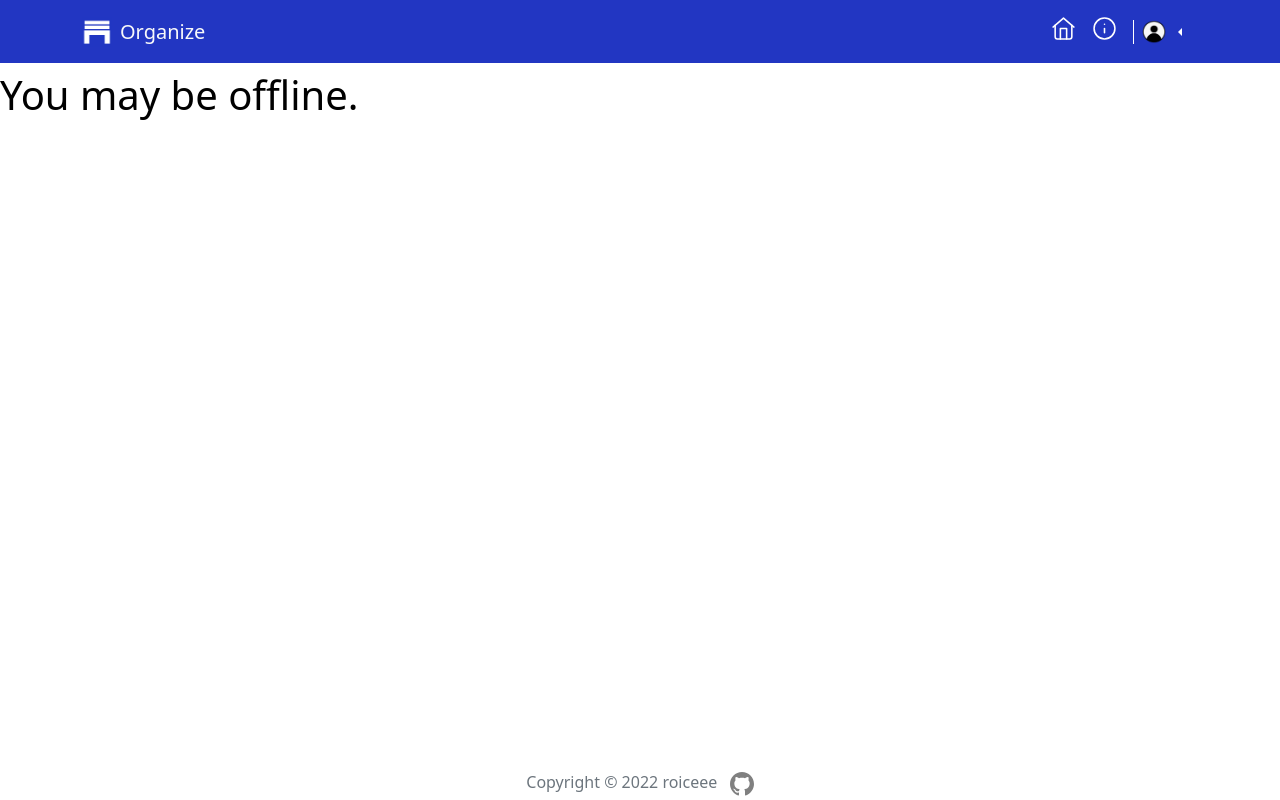
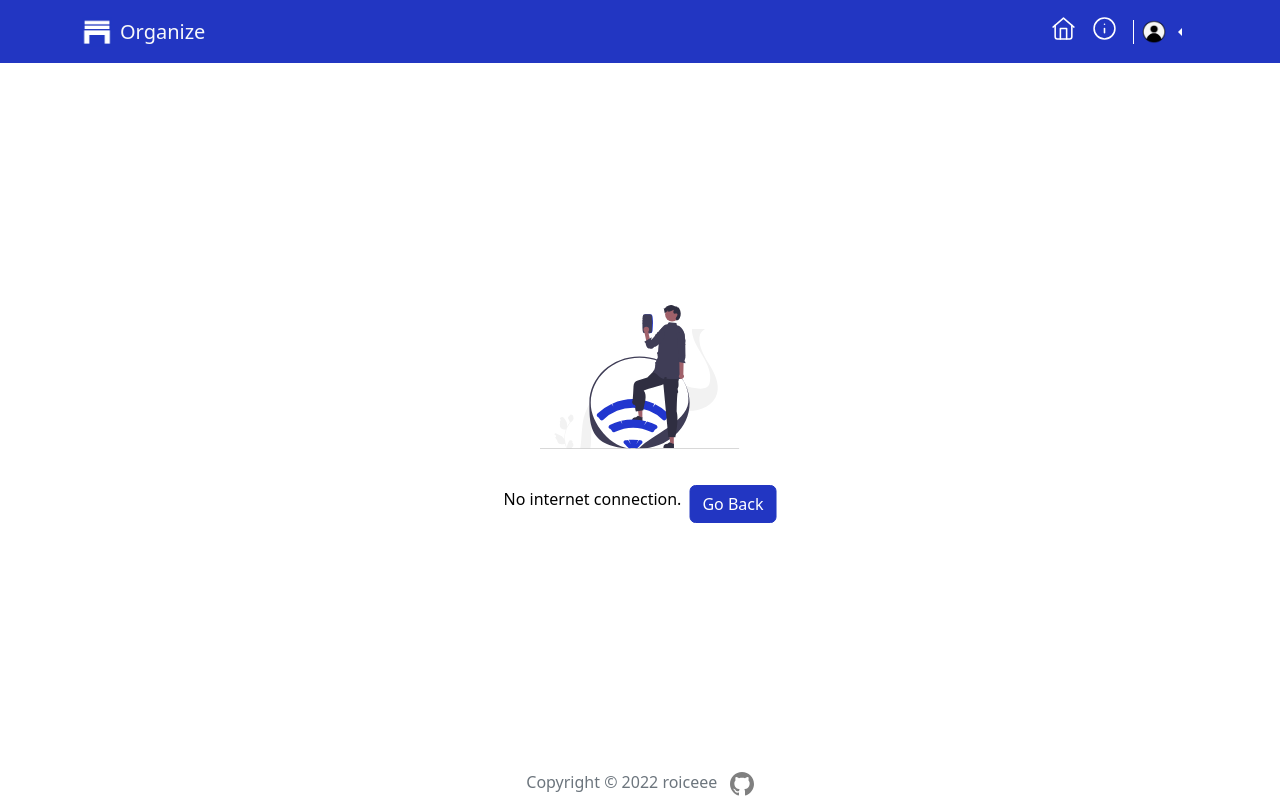
Before and after one commit to roiceee/organize, a Next.js app: page /fallback in a window 1280 px wide. Built offline with nearby package versions, Linux system fonts and the light colour scheme; no server answers.

Commit message:
add router back functionality on fallback page

```diff
--- a/pages/fallback.tsx
+++ b/pages/fallback.tsx
@@ -1,12 +1,32 @@
+import Image from "next/image";
+import { useCallback } from "react";
+import Container from "react-bootstrap/Container";
 import HeadWrapper from "../src/components/head-wrapper";
+import Button from "react-bootstrap/Button";
+import { useRouter } from "next/router";
+import image from "../src/images/no-signal.svg";
 
 function Fallback() {
-    return (
-        <div>
-            <HeadWrapper/>
-            <h1>You may be offline.</h1>
+  const router = useRouter();
+  const refreshPage = useCallback(() => {
+    router.back();
+  }, [router]);
+  return (
+    <>
+      <HeadWrapper />
+      <Container style={{ minWidth: "100%" }}>
+        <div className="d-flex flex-column gap-2 align-items-center justify-content position-absolute top-50 start-50 translate-middle">
+          <Image src={image} height={200} width={200} alt="No-Signal" />
+          <div className="d-flex gap-2 align-items-center">
+            <h6>No internet connection.</h6>
+            <Button onClick={refreshPage} variant={"primary"}>
+              Go Back
+            </Button>
+          </div>
         </div>
-     );
+      </Container>
+    </>
+  );
 }
 
 export default Fallback;
--- a/src/components/tasks-page-components/task-card.tsx
+++ b/src/components/tasks-page-components/task-card.tsx
@@ -51,7 +51,7 @@ function TaskCard({
         className={`border border-1 bg-white d-flex flex-column p-0 ${
           utilStyles.hoverable
         } ${styles.rounded} ${
-          task.isDone ? "text-muted text-decoration-line-through" : ""
+          task.isDone ? "text-muted text-decoration-line-through bg-light" : ""
         }`}
         style={{
           maxWidth: "300px",
--- a/src/firebase/init.ts
+++ b/src/firebase/init.ts
@@ -20,7 +20,7 @@ const auth = getAuth();
 const database = getDatabase(app);
 
 //disable on production
-globalThis.FIREBASE_APPCHECK_DEBUG_TOKEN = true;
+// globalThis.FIREBASE_APPCHECK_DEBUG_TOKEN = true;
 
 function appCheck() {
   initializeAppCheck(app, {
```
Also changed, not shown: src/images/no-signal.svg (added), src/images/refresh.svg (added).
